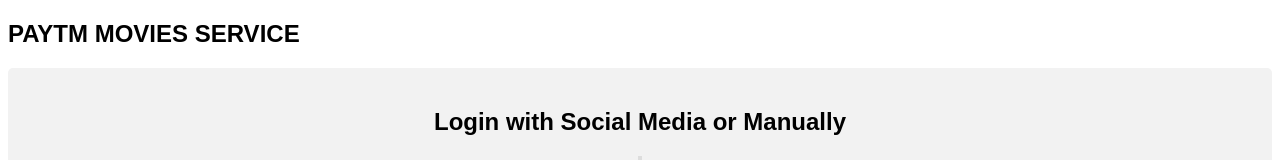
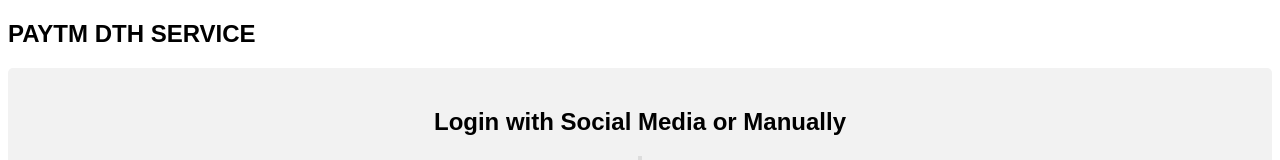
Before and after one commit to Ushaprasad143/dockerprojectt1807, a plain HTML site: page index.html in a window 1280 px wide. Shown: the top 160 px of the page. Drawn offline with Linux system fonts and the light colour scheme.

Commit message:
Update index.html

```diff
--- a/index.html
+++ b/index.html
@@ -135,7 +135,7 @@
 </head>
 <body>
 
-<h2>PAYTM MOVIES SERVICE</h2>
+<h2>PAYTM DTH SERVICE</h2>
 
 
 <div class="container">
```
